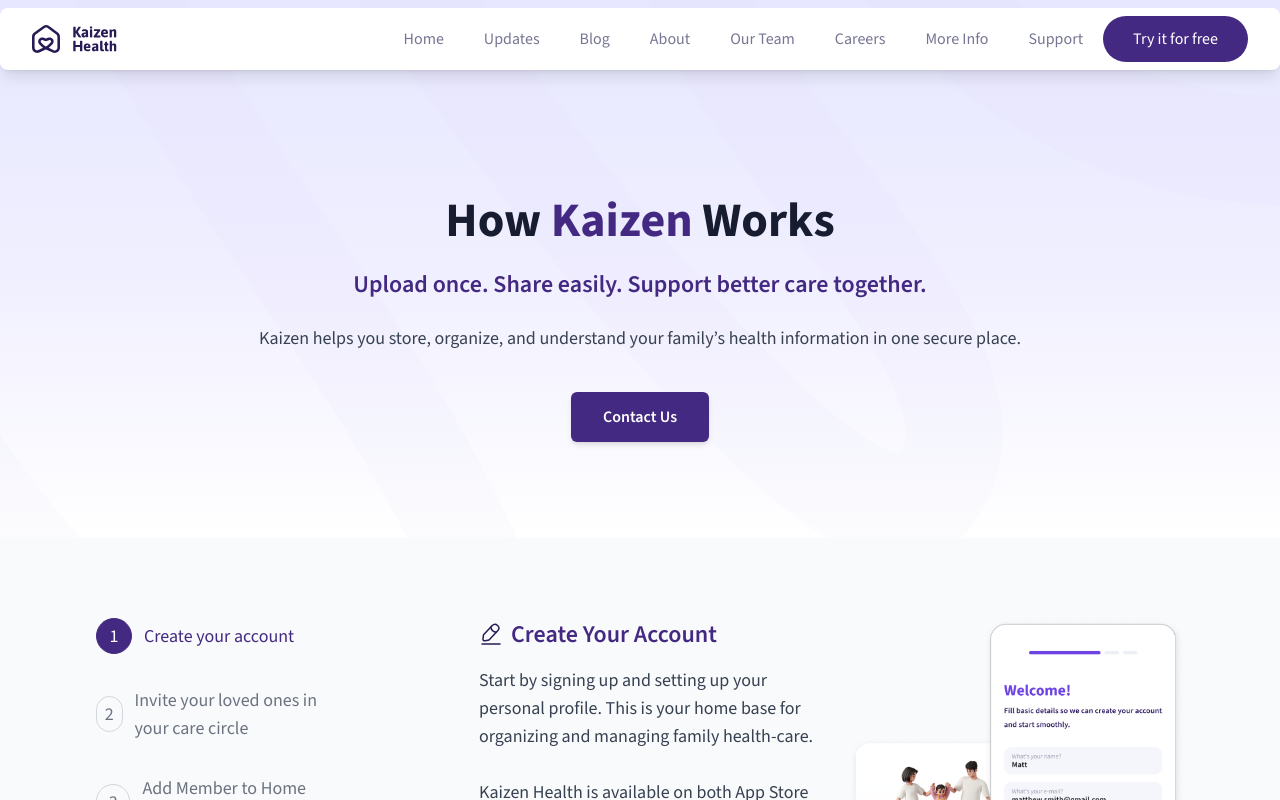
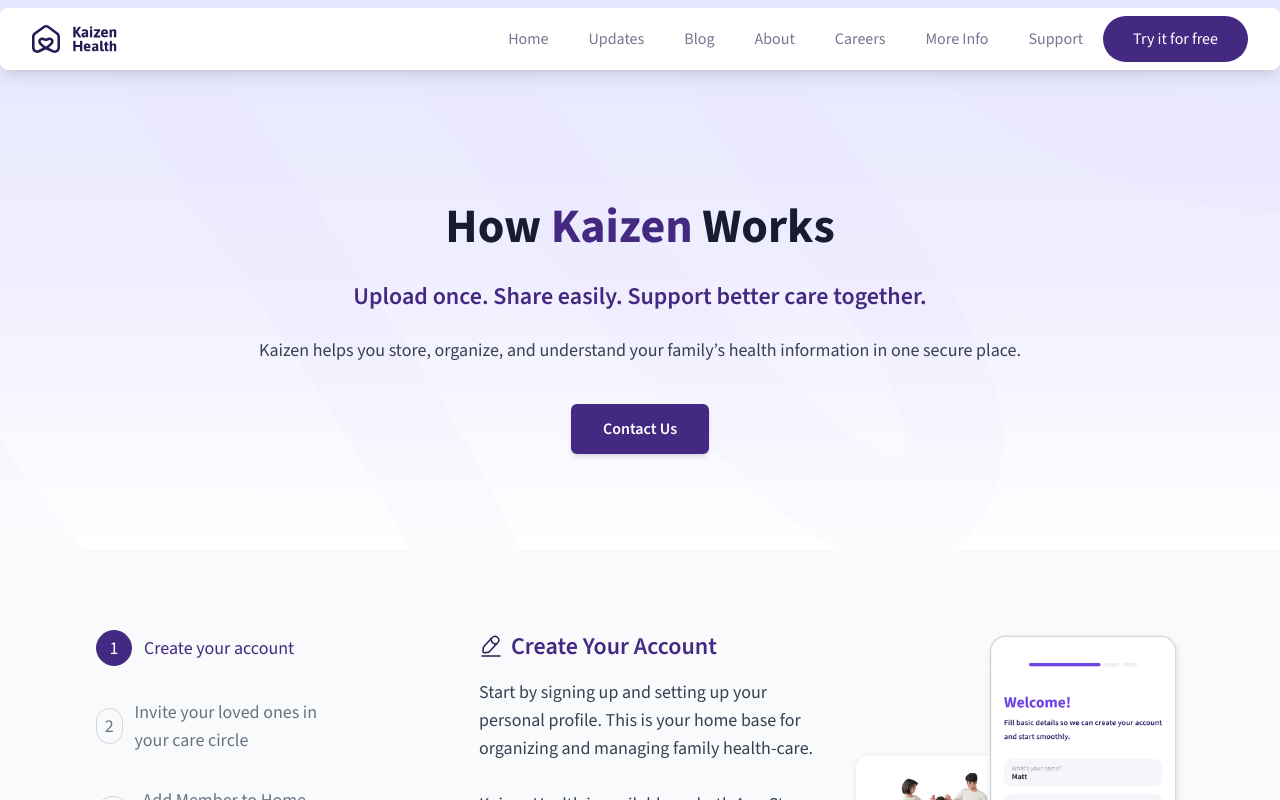
Before and after one commit to kaizen-health-tech/kaizen-web, a Next.js app: page /how-it-works in a window 1280 px wide. Shown: the top 800 px of the page. Built offline with nearby package versions, Linux system fonts and the light colour scheme.

Commit message:
upgrading to latest packages

```diff
--- a/app/globals.css
+++ b/app/globals.css
@@ -1,6 +1,141 @@
-@tailwind base;
-@tailwind components;
-@tailwind utilities;
+@import "tailwindcss";
+
+/* Use class-based dark mode (for next-themes) instead of prefers-color-scheme */
+@custom-variant dark (&:where(.dark, .dark *));
+
+@theme {
+  /* Font family */
+  --font-inter: "Source_Sans_3", sans-serif;
+
+  /* Colors */
+  --color-stroke: #EEEEEE;
+  --color-strokedark: #2D2F40;
+  --color-hoverdark: #252A42;
+  --color-titlebg: #ADFFF8;
+  --color-titlebg2: #FFEAC2;
+  --color-titlebgdark: #46495A;
+  --color-btndark: #292E45;
+  --color-white: #FFFFFF;
+  --color-black: #181C31;
+  --color-blackho: #2C3149;
+  --color-blacksection: #1C2136;
+  --color-primary: #442982;
+  --color-primaryho: #321F65;
+  --color-meta: #76F9C4;
+  --color-waterloo: #757693;
+  --color-manatee: #999AA1;
+  --color-alabaster: #FBFBFB;
+  --color-zumthor: #EDF5FF;
+  --color-socialicon: #D1D8E0;
+
+  /* Font sizes with line heights */
+  --text-metatitle: 12px;
+  --text-metatitle--line-height: 20px;
+  --text-sectiontitle: 14px;
+  --text-sectiontitle--line-height: 22px;
+  --text-regular: 16px;
+  --text-regular--line-height: 26px;
+  --text-metatitle3: 18px;
+  --text-metatitle3--line-height: 26px;
+  --text-metatitle2: 20px;
+  --text-metatitle2--line-height: 32px;
+  --text-para2: 22px;
+  --text-para2--line-height: 35px;
+  --text-itemtitle: 26px;
+  --text-itemtitle--line-height: 32px;
+  --text-itemtitle2: 24px;
+  --text-itemtitle2--line-height: 32px;
+  --text-hero: 44px;
+  --text-hero--line-height: 58px;
+  --text-sectiontitle3: 44px;
+  --text-sectiontitle3--line-height: 55px;
+  --text-sectiontitle2: 40px;
+  --text-sectiontitle2--line-height: 52px;
+  --text-sectiontitle4: 34px;
+  --text-sectiontitle4--line-height: 48px;
+
+  /* Custom spacing */
+  --spacing-4_5: 1.125rem;
+  --spacing-5_5: 1.375rem;
+  --spacing-6_5: 1.625rem;
+  --spacing-7_5: 1.875rem;
+  --spacing-8_5: 2.125rem;
+  --spacing-10_5: 2.625rem;
+  --spacing-11_5: 2.875rem;
+  --spacing-12_5: 3.125rem;
+  --spacing-13: 3.25rem;
+  --spacing-13_5: 3.375rem;
+  --spacing-14_5: 3.625rem;
+  --spacing-15: 3.75rem;
+  --spacing-15_5: 3.875rem;
+  --spacing-17: 4.25rem;
+  --spacing-17_5: 4.375rem;
+  --spacing-18: 4.5rem;
+  --spacing-18_5: 4.625rem;
+  --spacing-19: 4.75rem;
+  --spacing-21: 5.25rem;
+  --spacing-21_5: 5.375rem;
+  --spacing-22: 5.5rem;
+  --spacing-22_5: 5.625rem;
+  --spacing-25: 6.25rem;
+  --spacing-27: 6.75rem;
+  --spacing-27_5: 6.875rem;
+  --spacing-29: 7.25rem;
+  --spacing-29_5: 7.375rem;
+  --spacing-30: 7.5rem;
+  --spacing-32_5: 8.125rem;
+  --spacing-35: 8.75rem;
+  --spacing-37_5: 9.375rem;
+  --spacing-42_5: 10.625rem;
+  --spacing-45: 11.25rem;
+  --spacing-46: 11.5rem;
+  --spacing-47_5: 11.875rem;
+  --spacing-50: 12.5rem;
+  --spacing-55: 13.75rem;
+  --spacing-60: 15rem;
+  --spacing-65: 16.25rem;
+  --spacing-67: 16.75rem;
+  --spacing-67_5: 16.875rem;
+  --spacing-90: 22.5rem;
+
+  /* Max widths */
+  --container-c-1390: 86.875rem;
+  --container-c-1315: 82.188rem;
+  --container-c-1280: 80rem;
+  --container-c-1235: 77.188rem;
+  --container-c-1154: 72.125rem;
+  --container-c-1016: 63.5rem;
+
+  /* Z-index */
+  --z-1: 1;
+  --z-999: 999;
+  --z-99999: 99999;
+
+  /* Box shadows */
+  --shadow-solid-l: 0px 10px 120px 0px rgba(45, 74, 170, 0.1);
+  --shadow-solid-2: 0px 2px 10px rgba(122, 135, 167, 0.05);
+  --shadow-solid-3: 0px 6px 90px rgba(8, 14, 40, 0.04);
+  --shadow-solid-4: 0px 6px 90px rgba(8, 14, 40, 0.1);
+  --shadow-solid-5: 0px 8px 24px rgba(45, 74, 170, 0.08);
+  --shadow-solid-6: 0px 8px 24px rgba(10, 16, 35, 0.08);
+  --shadow-solid-7: 0px 30px 50px rgba(45, 74, 170, 0.1);
+  --shadow-solid-8: 0px 12px 120px rgba(45, 74, 170, 0.06);
+  --shadow-solid-9: 0px 12px 30px rgba(45, 74, 170, 0.06);
+  --shadow-solid-10: 0px 8px 30px rgba(45, 74, 170, 0.06);
+  --shadow-solid-11: 0px 6px 20px rgba(45, 74, 170, 0.05);
+  --shadow-solid-12: 0px 2px 10px rgba(0, 0, 0, 0.05);
+  --shadow-solid-13: 0px 2px 19px rgba(0, 0, 0, 0.05);
+
+  /* Animations */
+  --animate-line1: line 3s linear infinite;
+  --animate-line2: line 6s linear infinite;
+  --animate-line3: line 9s linear infinite;
+
+  @keyframes line {
+    0%, 100% { transform: translateY(100%); }
+    50% { transform: translateY(0); }
+  }
+}
 
 /* third-party libraries CSS */
 
@@ -22,6 +157,12 @@
 @layer base {
   body {
     @apply relative z-1 font-inter text-regular font-normal text-waterloo dark:text-manatee;
+  }
+
+  ul {
+    list-style-type: none;
+    padding-left: 0;
+    margin-left: 0;
   }
 }
 
--- a/components/Header/menuData.tsx
+++ b/components/Header/menuData.tsx
@@ -24,12 +24,6 @@ const menuData: Menu[] = [
     title: "About",
     newTab: false,
     path: "/about",
-  },
-  {
-    id: 2.2,
-    title: "Our Team",
-    newTab: false,
-    path: "/team",
   },
   {
     id: 3,
--- a/components/HowItWorks/index.tsx
+++ b/components/HowItWorks/index.tsx
@@ -59,9 +59,7 @@ export default function HowItWorksClient() {
     },
   ];
 
-  const stepRefs = useRef<Array<React.RefObject<HTMLElement>>>(
-    stepsData.map(() => ({ current: null })),
-  );
+  const stepRefs = useRef<(HTMLElement | null)[]>([]);
   const [activeStep, setActiveStep] = useState(0);
 
   useEffect(() => {
@@ -70,7 +68,7 @@ export default function HowItWorksClient() {
         entries.forEach((entry) => {
           if (entry.isIntersecting) {
             const idx = stepRefs.current.findIndex(
-              (r) => r.current === entry.target,
+              (el) => el === entry.target,
             );
             if (idx !== -1) setActiveStep(idx);
           }
@@ -79,7 +77,7 @@ export default function HowItWorksClient() {
       { rootMargin: "-40% 0px -50% 0px", threshold: 0 },
     );
     stepRefs.current.forEach(
-      (ref) => ref.current && observer.observe(ref.current),
+      (el) => el && observer.observe(el),
     );
     return () => observer.disconnect();
   }, []);
@@ -152,7 +150,7 @@ export default function HowItWorksClient() {
               <section
                 key={idx}
                 id={`step-${idx}`}
-                ref={stepRefs.current[idx]}
+                ref={(el) => { stepRefs.current[idx] = el; }}
                 className="mb-24 flex flex-col gap-8 lg:flex-row lg:items-start"
               >
                 {/* Text block */}
--- a/components/Testimonial/index.tsx
+++ b/components/Testimonial/index.tsx
@@ -1,7 +1,7 @@
 "use client";
 import SectionHeader from "../Common/SectionHeader";
 
-import { Autoplay, Pagination } from "swiper";
+import { Autoplay, Pagination } from "swiper/modules";
 import "swiper/css";
 import "swiper/css/navigation";
 import "swiper/css/pagination";
--- a/next.config.js
+++ b/next.config.js
@@ -12,10 +12,7 @@ const nextConfig = {
       },
     ],
   },
-  webpack: (config) => {
-    config.resolve.alias.canvas = false;
-    return config;
-  },
+  turbopack: {},
 };
 
 module.exports = nextConfig;
--- a/postcss.config.js
+++ b/postcss.config.js
@@ -1,6 +1,5 @@
 module.exports = {
   plugins: {
-    tailwindcss: {},
-    autoprefixer: {},
+    "@tailwindcss/postcss": {},
   },
 }
--- a/tailwind.config.js
+++ /dev/null
@@ -1,147 +0,0 @@
-/** @type {import('tailwindcss').Config} */
-
-module.exports = {
-  content: [
-    "./app/**/*.{js,ts,jsx,tsx,mdx}",
-    "./pages/**/*.{js,ts,jsx,tsx,mdx}",
-    "./components/**/*.{js,ts,jsx,tsx,mdx}",
-
-    // Or if using `src` directory:
-    "./src/**/*.{js,ts,jsx,tsx,mdx}",
-  ],
-  darkMode: "class",
-  theme: {
-    fontFamily: {
-      inter: ["Source_Sans_3", "sans-serif"],
-    },
-    extend: {
-      colors: {
-        current: "currentColor",
-        transparent: "transparent",
-        stroke: "#EEEEEE",
-        strokedark: "#2D2F40",
-        hoverdark: "#252A42",
-        titlebg: "#ADFFF8",
-        titlebg2: "#FFEAC2",
-        titlebgdark: "#46495A",
-        btndark: "#292E45",
-        white: "#FFFFFF",
-        black: "#181C31",
-        blackho: "#2C3149",
-        blacksection: "#1C2136",
-        primary: "#442982",
-        primaryho: "#321F65",
-        meta: "#76F9C4",
-        waterloo: "#757693",
-        manatee: "#999AA1",
-        alabaster: "#FBFBFB",
-        zumthor: "#EDF5FF",
-        socialicon: "#D1D8E0",
-      },
-      fontSize: {
-        metatitle: ["12px", "20px"],
-        sectiontitle: ["14px", "22px"],
-        regular: ["16px", "26px"],
-        metatitle3: ["18px", "26px"],
-        metatitle2: ["20px", "32px"],
-        para2: ["22px", "35px"],
-        itemtitle: ["26px", "32px"],
-        itemtitle2: ["24px", "32px"],
-        hero: ["44px", "58px"],
-        sectiontitle3: ["44px", "55px"],
-        sectiontitle2: ["40px", "52px"],
-        sectiontitle4: ["34px", "48px"],
-      },
-      spacing: {
-        4.5: "1.125rem",
-        5.5: "1.375rem",
-        6.5: "1.625rem",
-        7.5: "1.875rem",
-        8.5: "2.125rem",
-        10.5: "2.625rem",
-        11.5: "2.875rem",
-        12.5: "3.125rem",
-        13: "3.25rem",
-        13.5: "3.375rem",
-        14.5: "3.625rem",
-        15: "3.75rem",
-        15.5: "3.875rem",
-        16: "4rem",
-        17: "4.25rem",
-        17.5: "4.375rem",
-        18: "4.5rem",
-        18.5: "4.625rem",
-        19: "4.75rem",
-        21: "5.25rem",
-        21.5: "5.375rem",
-        22: "5.5rem",
-        22.5: "5.625rem",
-        25: "6.25rem",
-        27: "6.75rem",
-        27.5: "6.875rem",
-        29: "7.25rem",
-        29.5: "7.375rem",
-        30: "7.5rem",
-        32.5: "8.125rem",
-        35: "8.75rem",
-        37.5: "9.375rem",
-        40: "10rem",
-        42.5: "10.625rem",
-        45: "11.25rem",
-        46: "11.5rem",
-        47.5: "11.875rem",
-        50: "12.5rem",
-        55: "13.75rem",
-        60: "15rem",
-        65: "16.25rem",
-        67: "16.75rem",
-        67.5: "16.875rem",
-        90: "22.5rem",
-      },
-      maxWidth: {
-        "c-1390": "86.875rem",
-        "c-1315": "82.188rem",
-        "c-1280": "80rem",
-        "c-1235": "77.188rem",
-        "c-1154": "72.125rem",
-        "c-1016": "63.5rem",
-      },
-      zIndex: {
-        99999: "99999",
-        999: "999",
-        1: "1",
-      },
-      opacity: {
-        65: ".65",
-      },
-      transitionProperty: { width: "width" },
-      boxShadow: {
-        "solid-l": "0px 10px 120px 0px rgba(45, 74, 170, 0.1)",
-        "solid-2": "0px 2px 10px rgba(122, 135, 167, 0.05)",
-        "solid-3": "0px 6px 90px rgba(8, 14, 40, 0.04)",
-        "solid-4": "0px 6px 90px rgba(8, 14, 40, 0.1)",
-        "solid-5": "0px 8px 24px rgba(45, 74, 170, 0.08)",
-        "solid-6": "0px 8px 24px rgba(10, 16, 35, 0.08)",
-        "solid-7": "0px 30px 50px rgba(45, 74, 170, 0.1)",
-        "solid-8": "0px 12px 120px rgba(45, 74, 170, 0.06)",
-        "solid-9": "0px 12px 30px rgba(45, 74, 170, 0.06)",
-        "solid-10": "0px 8px 30px rgba(45, 74, 170, 0.06)",
-        "solid-11": "0px 6px 20px rgba(45, 74, 170, 0.05)",
-        "solid-12": "0px 2px 10px rgba(0, 0, 0, 0.05)",
-        "solid-13": "0px 2px 19px rgba(0, 0, 0, 0.05)",
-      },
-      keyframes: {
-        line: {
-          "0%, 100%": { transform: "translateY(100%)" },
-          "50%": { transform: "translateY(0)" },
-        },
-      },
-      animation: {
-        line1: "line 3s linear infinite",
-        line2: "line 6s linear infinite",
-        line3: "line 9s linear infinite",
-      },
-    },
-  },
-  plugins: [require("@tailwindcss/aspect-ratio")],
-};
--- a/tsconfig.json
+++ b/tsconfig.json
@@ -17,7 +17,7 @@
     "moduleResolution": "node",
     "resolveJsonModule": true,
     "isolatedModules": true,
-    "jsx": "preserve",
+    "jsx": "react-jsx",
     "plugins": [
       {
         "name": "next"
@@ -38,7 +38,8 @@
     "next-env.d.ts",
     "**/*.ts",
     "**/*.tsx",
-    ".next/types/**/*.ts"
+    ".next/types/**/*.ts",
+    ".next/dev/types/**/*.ts"
   ],
   "exclude": [
     "node_modules"
```
Also changed, not shown: package.json (+22 -23 lines), 1 other file (tests, documents, lock files or other folders).
